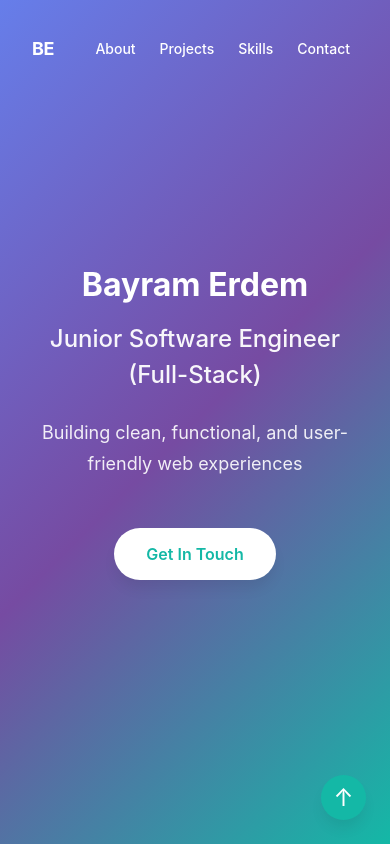
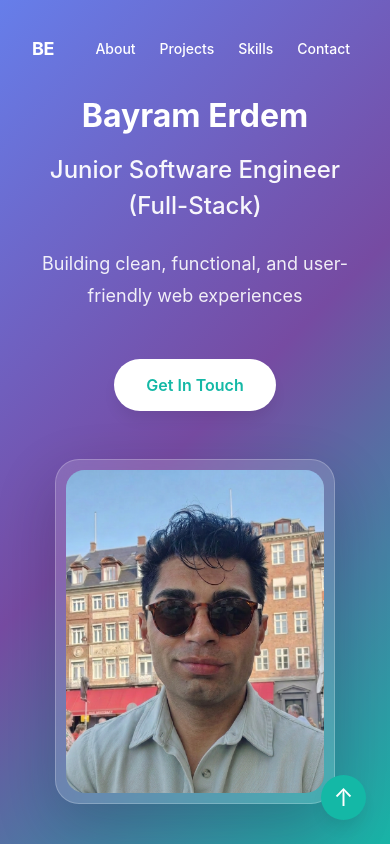
Before and after one commit to Bayram89/Portfolio, a React (Vite) app: page / in a window 390 px wide. Shown: the top 844 px of the page. Built offline with nearby package versions, Linux system fonts and the light colour scheme.

Commit message:
add hero photo

```diff
--- a/src/components/hero/hero.css
+++ b/src/components/hero/hero.css
@@ -12,9 +12,18 @@
 }
 
 .hero-content {
-  max-width: 800px;
+  max-width: 1100px;
+  width: 100%;
   margin: 0 auto;
+  display: grid;
+  grid-template-columns: minmax(0, 1fr) minmax(260px, 360px);
+  gap: var(--space-2xl);
+  align-items: center;
   animation: fadeInUp 0.8s ease-out;
+}
+
+.hero-copy {
+  text-align: left;
 }
 
 .hero-title {
@@ -55,9 +64,55 @@
   box-shadow: var(--shadow-xl);
 }
 
+.hero-photo-frame {
+  position: relative;
+  width: min(100%, 320px);
+  justify-self: center;
+  padding: 0.75rem;
+  border-radius: 2rem;
+  background: rgba(255, 255, 255, 0.14);
+  border: 1px solid rgba(255, 255, 255, 0.22);
+  box-shadow: 0 24px 60px rgba(15, 23, 42, 0.22);
+  backdrop-filter: blur(10px);
+}
+
+.hero-photo {
+  display: block;
+  width: 100%;
+  aspect-ratio: 4 / 5;
+  object-fit: cover;
+  object-position: center top;
+  border-radius: 1.5rem;
+}
+
+@media (max-width: 768px) {
+  .hero {
+    padding-top: 6rem;
+  }
+
+  .hero-content {
+    grid-template-columns: 1fr;
+    gap: var(--space-xl);
+  }
+
+  .hero-copy {
+    text-align: center;
+  }
+}
+
 @media (max-width: 480px) {
   .hero-cta {
     padding: var(--space-sm) var(--space-lg);
     font-size: var(--font-size-base);
   }
+
+  .hero-photo-frame {
+    width: min(100%, 280px);
+    padding: 0.6rem;
+    border-radius: 1.5rem;
+  }
+
+  .hero-photo {
+    border-radius: 1.15rem;
+  }
 }
--- a/src/components/hero/hero.jsx
+++ b/src/components/hero/hero.jsx
@@ -1,10 +1,12 @@
 import './hero.css'
+import recentPic from '../../assets/recent-pic.png'
 
 function Hero({ scrollToSection, children }) {
   return (
     <header className="hero" id="home">
       {children}
       <div className="hero-content">
+        <div className="hero-copy">
           <h1 className="hero-title">Bayram Erdem</h1>
           <p className="hero-subtitle">Junior Software Engineer (Full-Stack)</p>
           <p className="hero-tagline">Building clean, functional, and user-friendly web experiences</p>
@@ -12,6 +14,14 @@ function Hero({ scrollToSection, children }) {
             Get In Touch
           </button>
         </div>
+        <div className="hero-photo-frame">
+          <img
+            className="hero-photo"
+            src={recentPic}
+            alt="Bayram Erdem portrait"
+          />
+        </div>
+      </div>
     </header>
   )
 }
```
Also changed, not shown: src/assets/recent-pic.png (added). Lines whose indentation alone changed are shown as unchanged.
